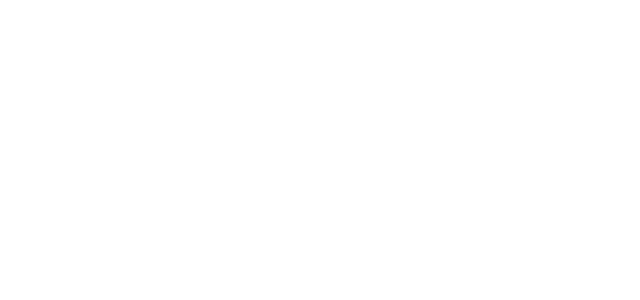
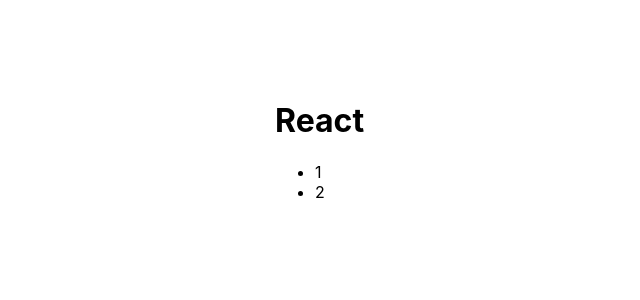
Before and after one commit to ZerruKun/learning-3-react-consolidation, a React (Create React App) app: page / in a window 1280 px wide. Shown: the top 300 px of the page, without its empty margins (65-705 px from the left). Built offline with nearby package versions, Linux system fonts and the light colour scheme.

Commit message:
Компонент TodoList

```diff
--- a/src/App.js
+++ b/src/App.js
@@ -1,9 +1,11 @@
 import React from "react";
+import TodoList from "./Todo/TodoList";
 
 function App() {
   return (
-    <div>
-
+    <div className="wrapper">
+      <h1>React</h1>
+      <TodoList />
     </div>
   );
 }
--- /dev/null
+++ b/src/Todo/TodoList.js
@@ -0,0 +1,12 @@
+import React from "react";
+
+const TodoList = () => {
+    return (
+        <ul>
+            <li>1</li>
+            <li>2</li>
+        </ul>
+    )
+}
+
+export default TodoList;
--- a/src/index.css
+++ b/src/index.css
@@ -11,3 +11,9 @@
   font-family: source-code-pro, Menlo, Monaco, Consolas, 'Courier New',
     monospace;
 }
+
+.wrapper {
+  padding-top: 5rem;
+  margin: 0 auto;
+  width: 600px;
+}
```
